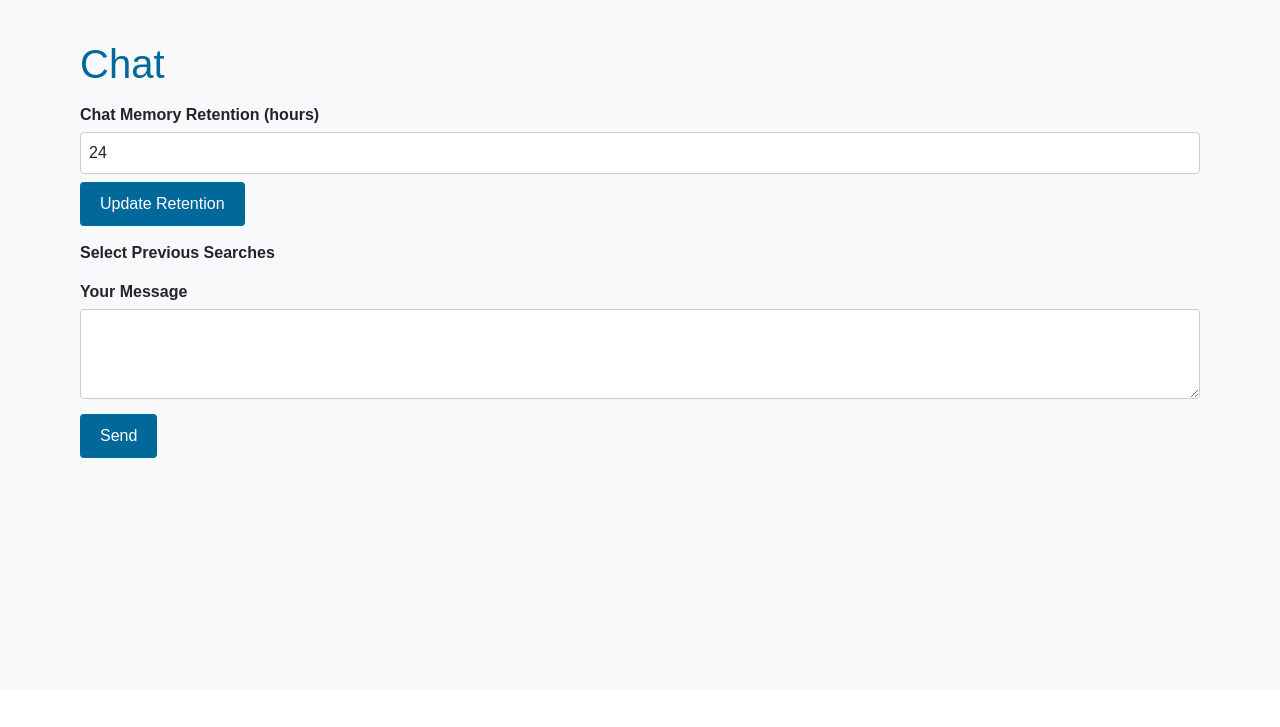
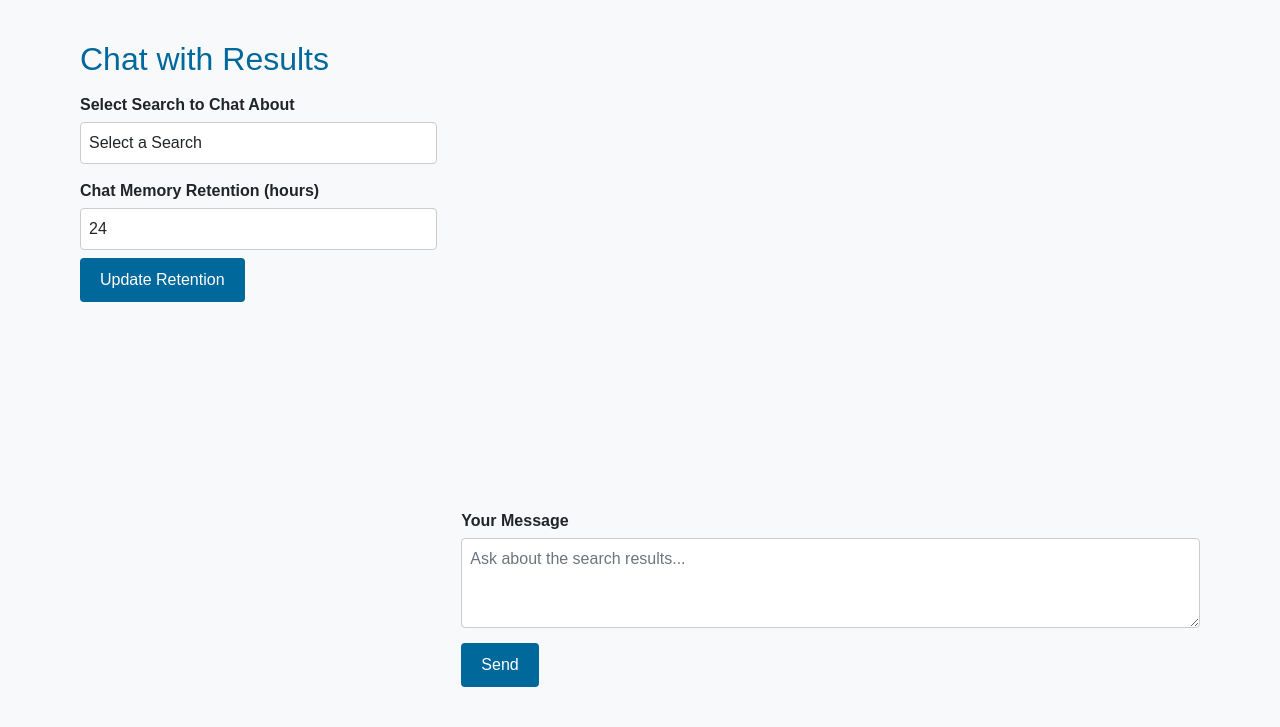
Before and after one commit to joepiercefireside/pubmedresearch, a Flask app: page /chat in a window 1280 px wide. Shown: the part 111-838 px from the top of the page. Before the commit the page ends 569 px from the top, so only its background shows below. Run offline with Flask 3, Linux system fonts and the light colour scheme; the visitor is signed in with stand-in values (Sample User, id 1); data that the repository does not hold is empty; some libraries are stand-ins or nearby versions.

Commit message:
working on chat now

```diff
--- a/templates/chat.html
+++ b/templates/chat.html
@@ -1,42 +1,164 @@
 {% extends "base.html" %}
 {% block title %}Chat{% endblock %}
 {% block content %}
-    <link rel="icon" href="{{ url_for('static', filename='favicon.png') }}" type="image/png">
 <div class="container">
-        <h1>Chat</h1>
-        <form method="POST" action="/chat">
+    <div class="well">
+        <h2>Chat with Results</h2>
+        <div class="row">
+            <div class="col-md-4">
                 <div class="form-group">
-                <label for="retention_hours">Chat Memory Retention (hours)</label>
-                <input type="number" class="form-control" id="retention_hours" name="retention_hours" value="{{ retention_hours }}" min="1" max="720">
-                <button type="submit" class="btn btn-primary mt-2">Update Retention</button>
+                    <label for="search_select">Select Search to Chat About</label>
+                    <select class="form-control" id="search_select" name="search_select" title="Select a previous search to chat about">
+                        <option value="">Select a Search</option>
+                        {% for search in search_history %}
+                            <option value="{{ search.id }}">{{ search.query }} ({{ search.timestamp|datetimeformat }})</option>
+                        {% endfor %}
+                    </select>
                 </div>
-        </form>
-        <form method="POST" action="/chat">
                 <div class="form-group">
-                <label>Select Previous Searches</label>
-                {% for search in search_history %}
-                    <div class="form-check-inline">
-                        <input type="checkbox" class="form-check-input" name="selected_searches" value="{{ search.id }}" id="search_{{ search.id }}" {% if search.id == session.get('selected_search_id') %}checked{% endif %}>
-                        <label class="form-check-label" for="search_{{ search.id }}">{{ search.query }} ({{ search.timestamp|datetimeformat }})</label>
+                    <label for="chat_memory">Chat Memory Retention (hours)</label>
+                    <input type="number" class="form-control" id="chat_memory" name="chat_memory" value="{{ retention_hours }}" min="1" max="720">
+                    <button type="button" class="btn btn-primary mt-2" onclick="updateRetention()">Update Retention</button>
+                </div>
+            </div>
+            <div class="col-md-8">
+                <div class="chat-container" aria-live="polite">
+                    <div class="chat-messages" id="chat_messages">
+                        {% for msg in chat_history %}
+                            <div class="chat-message {% if msg.is_user %}user-message{% else %}ai-message{% endif %}">
+                                <strong>{{ "You" if msg.is_user else "AI" }}:</strong>
+                                {{ msg.html_message|safe if msg.html_message else msg.message|e }}
+                                <small class="text-muted">{{ msg.timestamp|datetimeformat('%H:%M:%S') }}</small>
                             </div>
                         {% endfor %}
                     </div>
+                    <form id="chat_form" method="POST" action="{{ url_for('chat_message') }}" class="mt-3">
                         <div class="form-group">
                             <label for="message">Your Message</label>
-                <textarea class="form-control" id="message" name="message" rows="3" required></textarea>
+                            <textarea class="form-control" id="message" name="message" rows="3" placeholder="Ask about the search results..." required></textarea>
                         </div>
                         <button type="submit" class="btn btn-primary">Send</button>
                     </form>
-        <div id="chatHistory">
-            {% for msg in chat_history|sort(attribute='timestamp', reverse=True) %}
-                <div class="message {% if msg.is_user %}user-message{% else %}assistant-message{% endif %}">
-                    {% if msg.is_user %}
-                        {{ msg.message|e }}
-                    {% else %}
-                        {{ msg.html_message|safe }}
-                    {% endif %}
-                </div>
-            {% endfor %}
                 </div>
             </div>
+        </div>
+    </div>
+</div>
+<script src="https://code.jquery.com/jquery-3.6.0.min.js"></script>
+<script src="https://cdn.jsdelivr.net/npm/bootstrap-select@1.13.14/dist/js/bootstrap-select.min.js"></script>
+<script>
+    $(document).ready(function() {
+        $('#search_select').selectpicker();
+    });
+
+    function updateChatContext() {
+        const searchId = $('#search_select').val();
+        if (searchId) {
+            $.ajax({
+                url: '{{ url_for("select_searches") }}',
+                type: 'POST',
+                contentType: 'application/json',
+                data: JSON.stringify({ selected_searches: [searchId] }),
+                success: function(response) {
+                    console.log('Search context updated:', response);
+                    $('#chat_messages').empty(); // Clear chat for new context
+                    loadChatHistory();
+                },
+                error: function(xhr, status, error) {
+                    console.error('Failed to update search context:', error);
+                }
+            });
+        }
+    }
+
+    function updateRetention() {
+        const retentionHours = $('#chat_memory').val();
+        if (retentionHours && !isNaN(retentionHours) && retentionHours >= 1 && retentionHours <= 720) {
+            $.ajax({
+                url: '{{ url_for("chat") }}',
+                type: 'POST',
+                data: { retention_hours: retentionHours },
+                success: function(response) {
+                    console.log('Retention updated:', retentionHours);
+                    location.reload(); // Refresh to reflect new retention
+                },
+                error: function(xhr, status, error) {
+                    console.error('Failed to update retention:', error);
+                }
+            });
+        } else {
+            alert('Retention hours must be between 1 and 720.');
+        }
+    }
+
+    function loadChatHistory() {
+        const searchId = $('#search_select').val();
+        $.ajax({
+            url: '{{ url_for("chat") }}?search_id=' + searchId,
+            type: 'GET',
+            success: function(data) {
+                const chatHtml = $(data).find('#chat_messages').html();
+                $('#chat_messages').html(chatHtml);
+                $('#chat_messages').scrollTop($('#chat_messages')[0].scrollHeight);
+            },
+            error: function(xhr, status, error) {
+                console.error('Failed to load chat history:', error);
+            }
+        });
+    }
+
+    $('#chat_form').on('submit', function(e) {
+        e.preventDefault();
+        const message = $('#message').val().trim();
+        if (!message) return;
+
+        const searchId = $('#search_select').val();
+        if (!searchId) {
+            alert('Please select a search to chat about.');
+            return;
+        }
+
+        $.ajax({
+            url: '{{ url_for("chat_message") }}',
+            type: 'POST',
+            data: { message: message, search_id: searchId },
+            success: function(response) {
+                if (response.status === 'success') {
+                    const htmlMessage = response.html_message;
+                    $('#chat_messages').append('<div class="chat-message user-message"><strong>You:</strong> ' + message + '<small class="text-muted">' + new Date().toLocaleTimeString() + '</small></div>');
+                    $('#chat_messages').append('<div class="chat-message ai-message"><strong>AI:</strong> ' + htmlMessage + '<small class="text-muted">' + new Date().toLocaleTimeString() + '</small></div>');
+                    $('#message').val(''); // Clear input
+                    $('#chat_messages').scrollTop($('#chat_messages')[0].scrollHeight); // Scroll to bottom
+                    loadChatHistory(); // Refresh history to ensure consistency
+                } else {
+                    console.error('Chat error:', response.message);
+                    alert('Error: ' + response.message);
+                }
+            },
+            error: function(xhr, status, error) {
+                console.error('Chat submission failed:', error);
+                alert('Failed to send message: ' + error);
+            }
+        });
+    });
+
+    // Load initial chat history if a search is selected
+    $(document).ready(function() {
+        const initialSearchId = '{{ search_id or "" }}';
+        if (initialSearchId) {
+            $('#search_select').val(initialSearchId);
+            $('#search_select').selectpicker('refresh');
+            updateChatContext();
+        }
+    });
+</script>
+<style>
+    .chat-container { max-width: 800px; margin: 0 auto; }
+    .chat-messages { height: 400px; overflow-y: auto; padding: 10px; background-color: #f8f9fa; border-radius: 5px; }
+    .chat-message { margin-bottom: 10px; padding: 10px; border: 1px solid #ddd; border-radius: 5px; }
+    .user-message { background-color: #e9ecef; }
+    .ai-message { background-color: #fff; }
+    .text-muted { font-size: 0.8em; color: #6c757d; }
+    .bootstrap-select .dropdown-toggle { width: 100%; }
+</style>
 {% endblock %}
```
Also changed, not shown: features.py (+21 -41 lines). Lines whose indentation alone changed are shown as unchanged.
